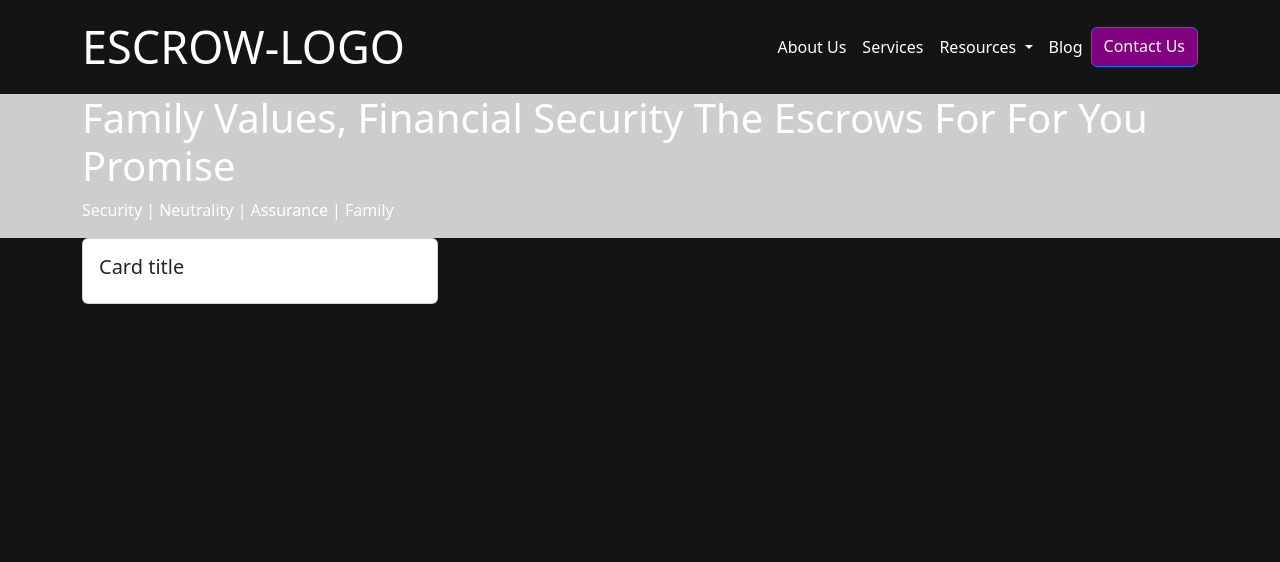
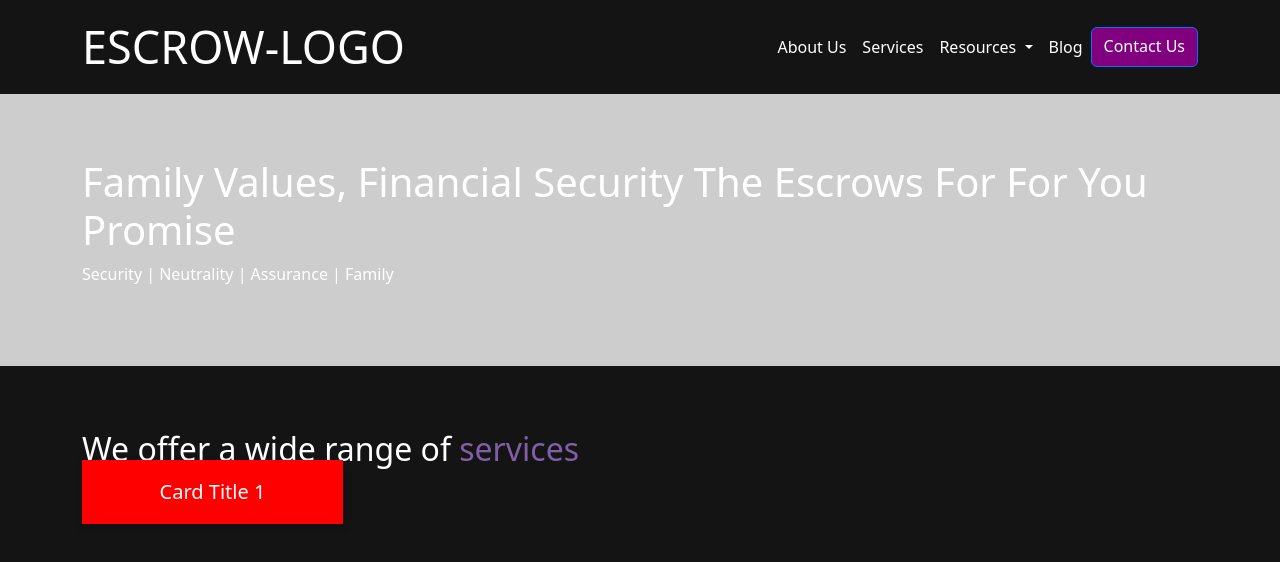
Before and after one commit to asapcrafter/jj-escrow, a website: page index.html in a window 1280 px wide. Drawn offline with nearby package versions, Linux system fonts and the light colour scheme.

Commit message:
card styling

```diff
--- a/css/custom.scss
+++ b/css/custom.scss
@@ -8,6 +8,10 @@ $test-gray: rgb(205, 205, 205);
     background-color: purple;
 }
 
+span.purple {
+    color: $purple;
+}
+
 html body {
     background-color: $black;
     color: $white;
@@ -16,6 +20,11 @@ html body {
     a:hover { text-decoration: none; }
     a:active { text-decoration: none; }
     font: normal normal medium 18px/32px Manrope;
+}
+
+section {
+    padding-bottom: 5%;
+    padding-top: 5%;
 }
 
 .navbar {
@@ -40,3 +49,100 @@ html body {
 #hero {
     background-color: $test-gray;
 }
+
+// .card {
+//     background-color: black;
+//     perspective: 1000px;
+//     .card-inner {
+//         background-color: $black;
+//         position: relative;
+//         width: 100%;
+//         height: 100%;
+//         text-align: center;
+//         transition: transform 0.6s;
+//         transform-style: preserve-3d;
+//         backface-visibility: hidden;
+//         -moz-backface-visibility: hidden;
+//     }
+//     .card:focus {
+//         outline: 0;
+//     }
+//     .card-inner:hover{
+//         transform: rotateY(180deg);
+//     }
+//     .card-inner:fucos {
+//         transform: rotateY(180deg)
+//     }
+//     .card-front,.card-back {
+//         position: absolute;
+//         width: 100%;
+//         height: 100%;
+//     }
+//     .card-front {
+//         background-color: $black;
+//         color: black;
+//         z-index: 2;
+//         display: flex;
+//         justify-content: center;
+//         align-items: center;
+//     }
+//     .card-back {
+//         background: $black;
+//         color: white;
+//         transform: rotateY(180deg);
+//         z-index: 1;
+//         display: flex;
+//         justify-content: center;
+//         align-items: center;
+//     }
+// }
+
+// .card:hover {
+//     transform: rotateX(180deg);
+//     transition: 0.9s ease;
+// }
+
+.card-container {
+    perspective: 1000px;
+}
+.card-body {
+    background-color: purple;
+    position: relative;
+    width: 100%;
+    height: 100%;
+    display: flex; //Makes the height span to both sides
+    text-align: center;
+    align-items: center;
+    justify-content: center;
+    transition: transform 0.8s;
+    transform-style: preserve-3d;
+}
+.card-container:hover .card-body {
+  transform: rotateY(180deg);
+}
+.card-front, .card-back {
+  position: absolute;
+  width: 100%;
+  min-height: 100%;
+  display: flex;
+  align-items: center;
+  flex-direction: column;
+  justify-content: center;
+  -webkit-backface-visibility: hidden;
+  backface-visibility: hidden;
+  padding: 20px;
+  box-shadow: 0 4px 8px 0 rgba(0,0,0,0.2);
+}
+// .card-front *, .card-back * {
+//     background-color: #805FA8;
+// }
+// .card-back * {
+//     background-color: purple;
+// }
+.card-front {
+    background-color: red;
+}
+.card-back {
+  transform: rotateY(180deg);
+  background-color: red;
+}
--- a/index.html
+++ b/index.html
@@ -9,7 +9,6 @@
     <link rel="stylesheet" href="./css/custom.css">
   </head>
   <body>
-    <section id="navbar">
     <nav class="navbar navbar-expand-lg">
       <div class="container">
         <a class="navbar-brand" href="#" style="font-size: 45px">ESCROW-LOGO</a>
@@ -44,7 +43,6 @@
         </div>
       </div>
     </nav>
-    </section>
     <section id="hero">
         <div class="container">
           <div class="row">
@@ -57,18 +55,29 @@
     </section>
     <section id="services">
       <div class="container">
-        <div class="row row-cols-1 row-cols-md-3 g-4">
-          <div class="col">
-            <div class="card h-100">
+        <h2>We offer a wide range of <span class="purple">services</span></h2>
+      </div>
+      <div class="container">
+        <div class="row row-cols-1 row-cols-md-2 row-cols-xl-4 gy-3 g-xxl-5 mt-2">
+          <div class="card-container h-100">
             <div class="card-body">
-                <h5 class="card-title">Card title</h5>
+              <div class="card-front">
+                <h5 class="card-title">Card Title 1</h5>
+              </div>
+              <div class="card-back">
+                <h5 class="card-title">Card Title 1</h5>
+                <p class="card-text">This is a small description for Card 1.</p>
               </div>
             </div>
           </div>
           </div>
         </div>
+      </div>
+
     </section>
-    <section id="contact"></section>
+    <section id="contact">
+
+    </section>
     <section id="testimonials"></section>
     <section id="blog"></section>
     <section id="footer"></section>
```
Also changed, not shown: css/custom.css, 1 other file. Lines whose indentation alone changed are shown as unchanged.
